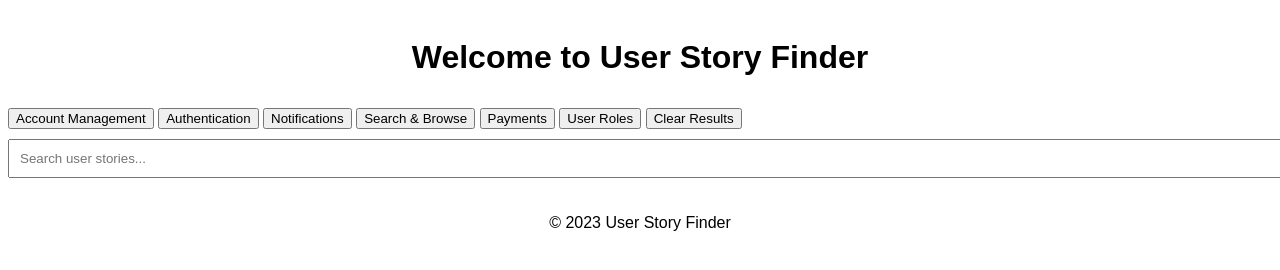
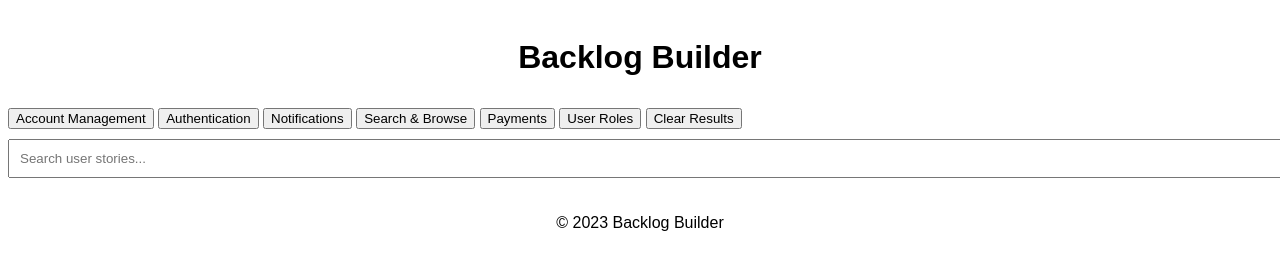
Before and after one commit to gptkitty/gptkitty.github.io, a plain HTML site: page index.html in a window 1280 px wide. Drawn offline with Linux system fonts and the light colour scheme.

Commit message:
changed name to Backlog Builder

```diff
--- a/index.html
+++ b/index.html
@@ -1,12 +1,12 @@
 <!DOCTYPE html>
 <html>
 <head>
-    <title>User Story Finder</title>
+    <title>Backlog Builder</title>
     <link rel="stylesheet" type="text/css" href="style.css">
 </head>
 <body>
     <header>
-        <h1>Welcome to User Story Finder</h1>
+        <h1>Backlog Builder</h1>
     </header>
     <main>
         <div id="filters">
@@ -23,7 +23,7 @@
         <div id="results"></div>
     </main>
     <footer>
-        <p>© 2023 User Story Finder</p>
+        <p>© 2023 Backlog Builder</p>
     </footer>
     <script type="module" src="search.js"></script>
 
```
